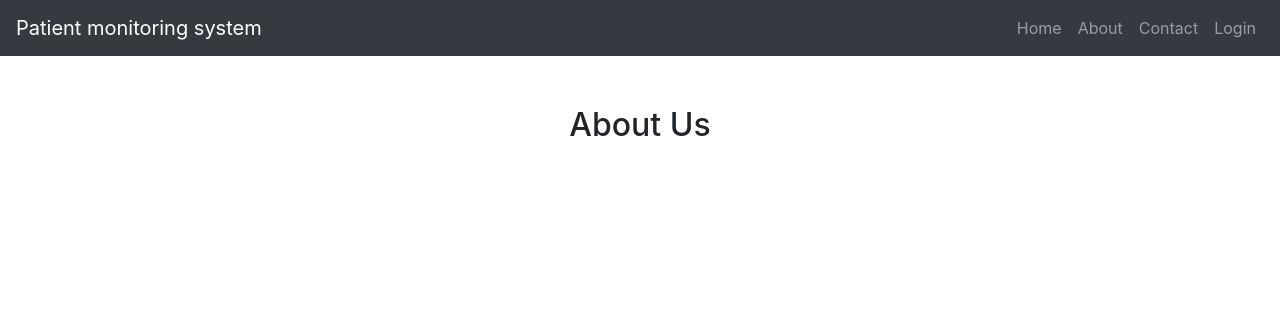
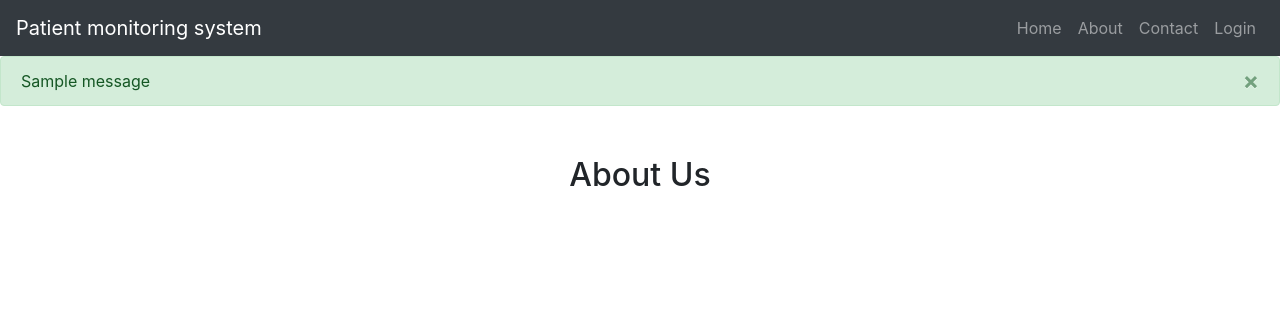
Before and after one commit to MONK-system/system, a Django app: page /about/ in a window 1280 px wide. Shown: the top 316 px of the page. Run offline with Django 5.2, Linux system fonts and the light colour scheme; tables that the repository leaves empty hold one stand-in row (values such as "Sample post"); one stand-in notice (Sample message) is shown; some libraries are stand-ins or nearby versions.

Commit message:
Added flash  messages when user adds patients, projects or doctors successfully. Also when they log out.

```diff
--- a/monksystem/base/templates/base/view_doctor.html
+++ b/monksystem/base/templates/base/view_doctor.html
@@ -3,6 +3,7 @@
 {% load static %}
 
 {% block content %}
+
 
 <div class = "container" style = "margin-top:50px">
     <h2 class = "text-center">View Doctors</h2>
--- a/monksystem/base/templates/base/view_vitals.html
+++ b/monksystem/base/templates/base/view_vitals.html
@@ -3,6 +3,7 @@
 {% load static %}
 
 {% block content %}
+
 
 <div class = "container" style = "margin-top:50px">
     <h2 class = "text-center">View Vitals</h2>
--- a/monksystem/base/views.py
+++ b/monksystem/base/views.py
@@ -94,6 +94,7 @@ def loginPage(request):
         # Logs the user in if there is one, and returns home.
         if user is not None:
             login(request, user)
+            messages.success(request, 'Logged in successfully.')  # Add success message here
             return redirect('home')
         else:
             messages.error(request, 'Username or password does not exist')
@@ -181,7 +182,8 @@ def addDoctor(request):
         specialization = request.POST['specialization']
 
         Doctor.objects.create(name=name, mobile=contact, specialization = specialization)
-        return redirect("home")
+        messages.success(request, "Doctor added successfully.")
+        return redirect("viewDoctor")
 
     return render(request, 'base/add_doctor.html')
 
@@ -195,7 +197,8 @@ def addPatient(request):
         mobile = request.POST['mobile']
 
         Patient.objects.create(name=name, gender=gender, address=address, mobile=mobile)
-        return redirect("home")
+        messages.success(request, "Patient added successfully.")
+        return redirect("viewPatient")
 
     return render(request, 'base/add_patient.html')
 
@@ -214,7 +217,8 @@ def addProject(request):
         patient = Patient.objects.filter(name=p).first()
 
         Project.objects.create(rekNummer = rekNummer, description = description, doctor = doctor, patient = patient)
-        return redirect("home")
+        messages.success(request, "Project added successfully.")
+        return redirect("viewProject")
 
     context = {'doctors' : doctors, 'patients' : patients}
     return render(request, 'base/add_project.html', context)
--- a/monksystem/templates/main.html
+++ b/monksystem/templates/main.html
@@ -20,6 +20,7 @@
   <body>
 
     {% include "navbar.html" %}
+    {% include "messages.html" %}
 
     {% block content %}
 
--- /dev/null
+++ b/monksystem/templates/messages.html
@@ -0,0 +1,10 @@
+{% if messages %}
+      {% for message in messages %}
+          <div class="alert alert-{{ message.tags }} alert-dismissible fade show" role="alert">
+              {{ message }}
+              <button type="button" class="close" data-dismiss="alert" aria-label="Close">
+                  <span aria-hidden="true">&times;</span>
+              </button>
+          </div>
+      {% endfor %}
+  {% endif %}
```
Also changed, not shown: monksystem/base/templates/base/view_patient.html (line endings or trailing spaces), monksystem/base/templates/base/view_project.html (line endings or trailing spaces), monksystem/db.sqlite3.
